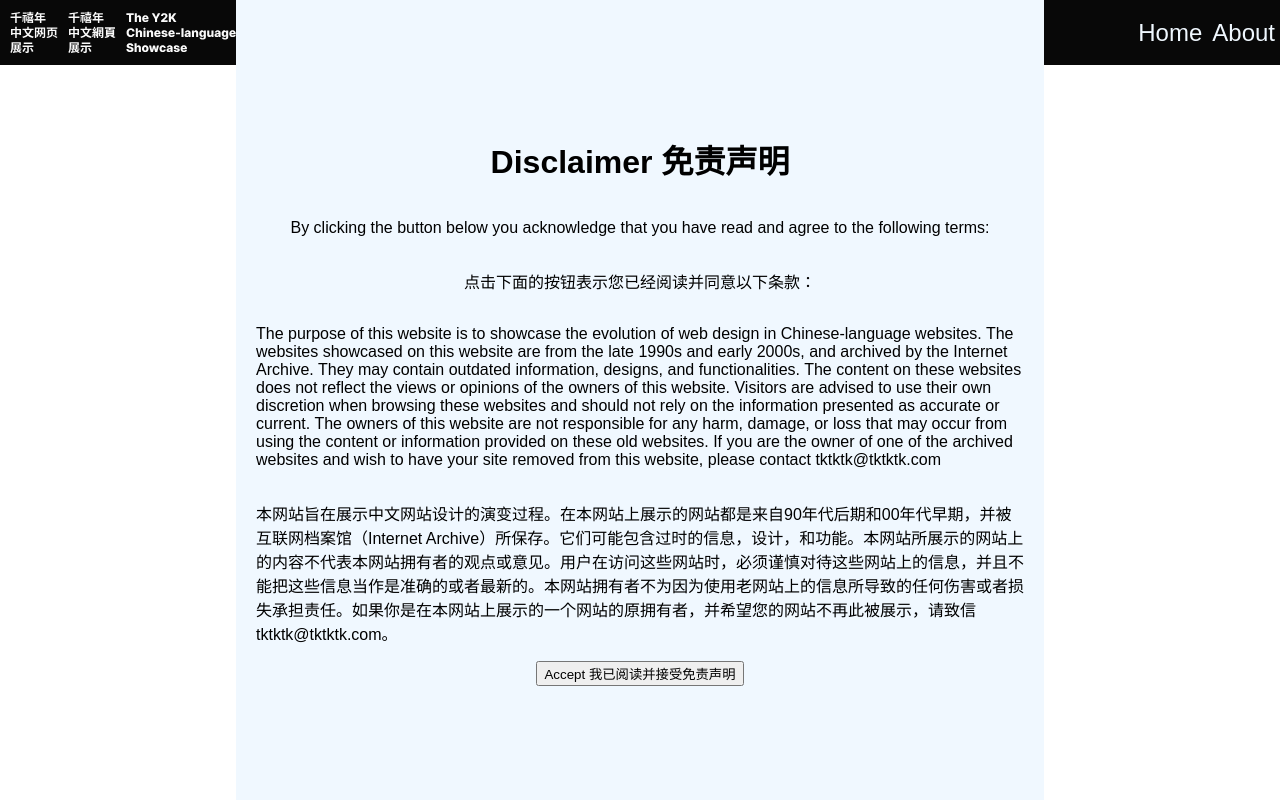
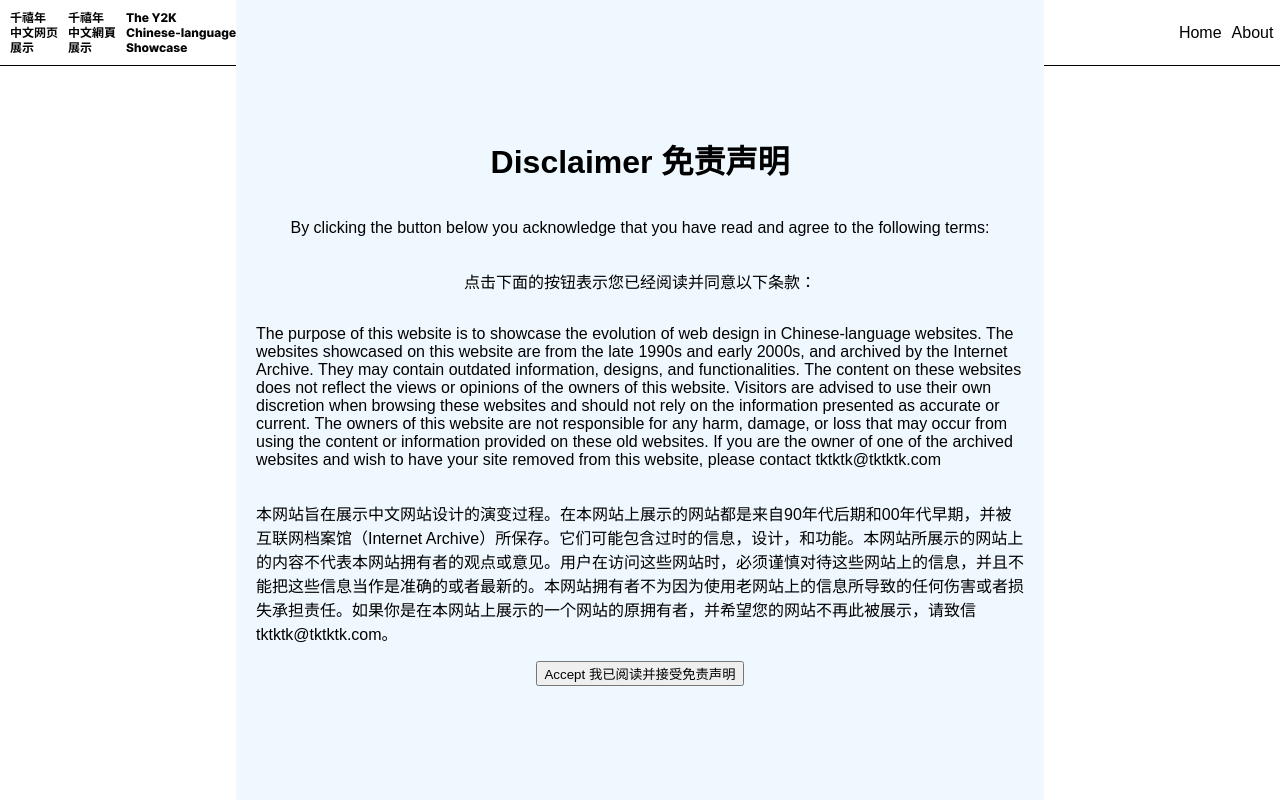
Before and after one commit to yaothao/YelloPagePublicFacing, a React (Create React App) app: page /disclaimer in a window 1280 px wide. Built offline with nearby package versions, Linux system fonts and the light colour scheme; no server answers.

Commit message:
homebar and listitem adjustments

```diff
--- a/src/Homebar.css
+++ b/src/Homebar.css
@@ -3,26 +3,28 @@
 }
 
 .web-title{
-    font-size: 18pt;
-    background-color:  #080808;
-    color: aliceblue;
+    font-size: 1em;
+    background-color:  white;
     position: fixed;
     margin-top: 0px;
     padding: 0px;
     height: 65px;
     width: 100%;
+    border-bottom: 1px solid black;
     display: flex;
 }
 
 .web-title img {
     padding: 10px;
+    filter: invert(1);
+    pointer-events: none; /*make svg unselectable*/
 }
 
 .menu-list{
     width: 100%;
     display: flex;
     list-style: none;
-    padding: 0;
+    padding: 0.1em;
     margin: 0;
 }
 
@@ -34,12 +36,12 @@
 .menu-list a {
     display: block;
     padding: 5px;
-    color: aliceblue;
+    color: black;
     text-decoration: none;
 }
 
-.menu-list li:hover {
-    background: #aaa;
+.menu-list li a:hover {
+    color: blue;
 }
 
 .menu-item{
--- a/src/ListItem.css
+++ b/src/ListItem.css
@@ -33,14 +33,14 @@ li.tile{
 
 div.urlstub {
     display: inline-block;
-    padding: 0;
+    padding: 0 0 0 0.5em;
     margin: 0;
+    cursor: pointer;
 }
 
 div.urlstub h3{
     padding: 0;
     margin: 0;
-    cursor: pointer;
     font-family: serif;
     font-weight: 500;
 }
@@ -49,6 +49,10 @@ div.urlstub p{
     margin: 0;
 }
 
+div.urlstub:hover {
+    color: blue;
+}
+
 li.tile ul{
     margin: 0.2em 0;
     display: inline-block;
--- a/src/ListItem.js
+++ b/src/ListItem.js
@@ -21,8 +21,8 @@ function ListItem({ url_name, url, book_name, showcase_timestamp, timestamps, on
 
     return (
         <li className='tile'>
-            <div className='urlstub'>
-                <h3 onClick={() => onTileClicked(url, showcase_timestamp, timestamps)} >{url_name}</h3>
+            <div onClick={() => onTileClicked(url, showcase_timestamp, timestamps)} className='urlstub'>
+                <h3>{url_name}</h3>
                 <p>{url}</p>
             </div>
 
```
